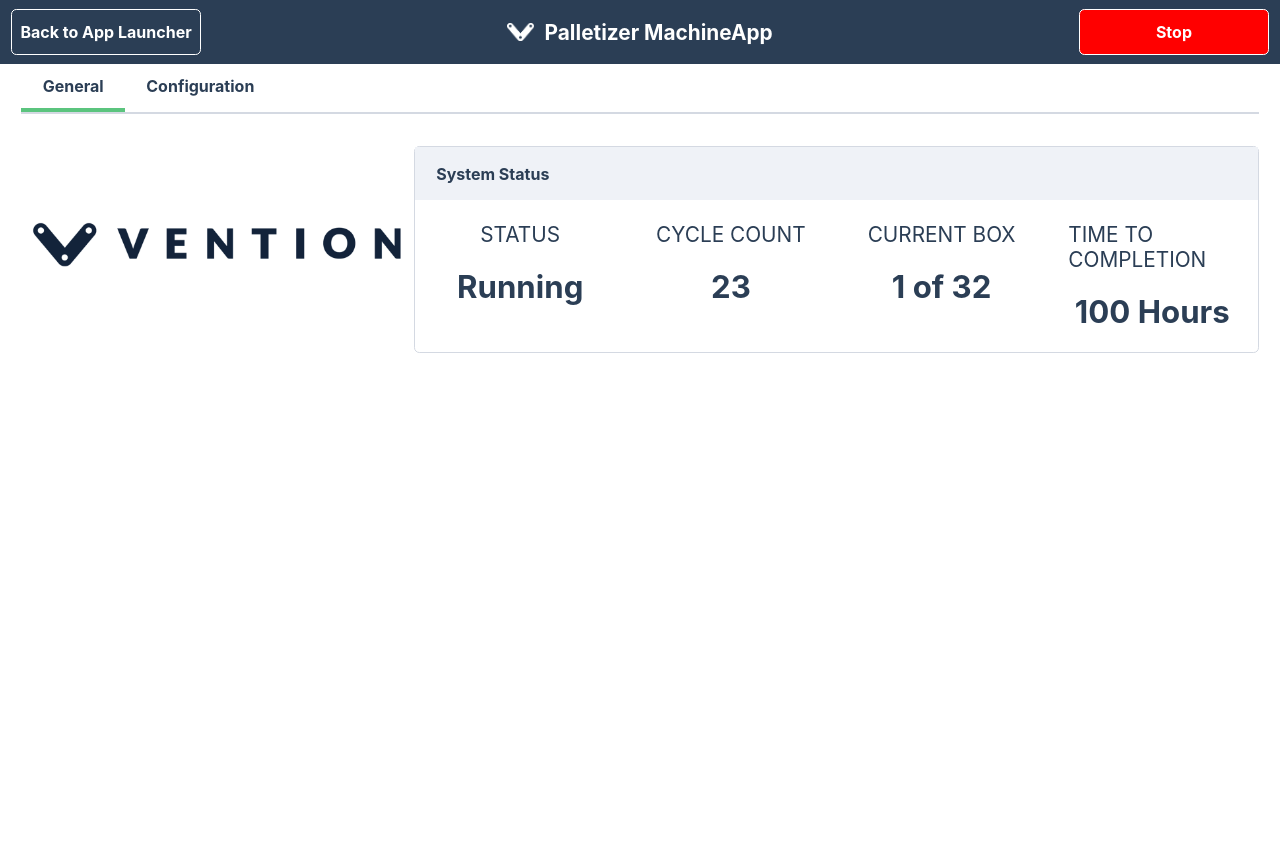
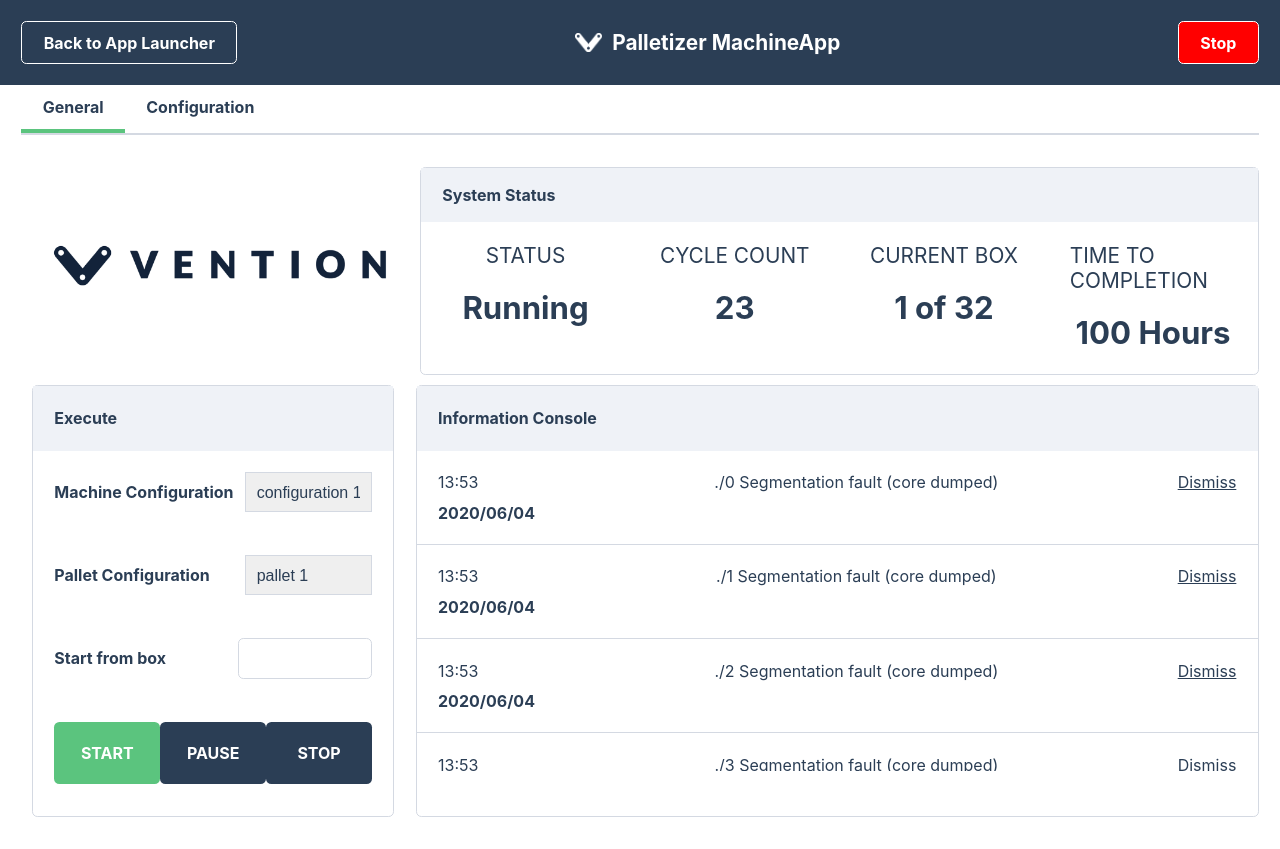
Before and after one commit to jayumorgan/InnovativeEnergy_old, a React (Create React App) app in the folder Palletizer/client/: page / in a window 1280 px wide. Before the commit the page ends 800 px from the top, so only its background shows below. Built offline with nearby package versions, Linux system fonts and the light colour scheme.

Commit message:
General + Config

```diff
--- a/Palletizer/client/src/parts/General.tsx
+++ b/Palletizer/client/src/parts/General.tsx
@@ -46,7 +46,9 @@
         let {status_items} = this.props;
         return (
             <div className="StatusContainer">
-                <img src={logo} alt="Vention Logo" />
+                <div className="StatusImageContainer">
+                    <img src={logo} alt="Vention Logo" />
+                </div>
                 <div className="Status">
                     <div className="StatusTitle" >
                         <span>
@@ -80,6 +82,208 @@
     return "100 Hours";
 }
 
+interface ErrorLogProps {
+    time: Date;
+    description: string;
+}
+
+function make_time_string(hours:number, minute:number) : string {
+    let hour_string = String(hours);
+    let minute_string = minute < 10 ? `0${minute}` : String(minute);
+    return hour_string + ":" + minute_string;
+}
+
+function make_date_string(day: number, month: number, year: number){
+    month += 1;
+    let day_string = day < 10 ? `0${day}` : String(day);
+    let month_string = month < 10 ? `0${month}` : String(month);
+    let year_string = String(year);
+    return year_string + "/" + month_string + "/" + day_string;
+}
+
+class ErrorLog extends Component<ErrorLogProps> {
+    render() {
+        let {time, description} = this.props;
+        let hours = time.getHours();
+        let minutes = time.getMinutes();
+        let day = time.getDate();
+        let month = time.getMonth();
+        let year = time.getFullYear();
+        let date_string =  make_date_string(day, month, year);
+        let time_string = make_time_string(hours, minutes);
+        return (
+            <div className="ErrorLog">
+                <div className="ErrorLogDate">
+                    <span>{time_string}</span>
+                <span id="DateString"> {date_string} </span>
+                </div>
+                <span>
+                {description}
+                </span>
+                <div className="ErrorDismiss">
+                    <span>
+                        {"Dismiss"}
+                    </span>
+                </div>
+            </div>
+        );
+    }
+}
+
+
+interface Temp {
+    date: Date;
+    description: string;
+}
+
+class Information extends Component {
+    render(){
+        let errors = [] as Temp[];
+        for (let i = 0; i < 15; i++){
+            let date = new Date();
+            let description = "./"+String(i)+" Segmentation fault (core dumped)";
+            let item = {"date": date, description: description};
+            errors.push(item);
+        }
+        return(
+            <div className="InformationContainer" >
+                <div className="StatusTitle">
+                    <span> {"Information Console"} </span>
+                </div>
+                <div className="ErrorLogContainer">
+                {errors.map((item, index)=>{
+                    return (<ErrorLog time={item.date} description={item.description} key={index} /> )
+                })}
+                </div>
+            </div>
+        );
+    }
+}
+
+interface SelectCellProps {
+    title: string;
+    options: string[];
+}
+
+class SelectCell extends Component<SelectCellProps> {
+
+    render() {
+        let {title, options} = this.props;
+        return(
+            <div className="SelectCell" >
+                <span> {title} </span>
+                <select>
+                {options.map((item, index)=>{
+                    return (<option value={item} key={index} > {item} </option>)
+                })}
+                </select>
+            </div>
+        );
+    }
+}
+
+interface InputCellProps {
+    title: string;
+}
+
+class InputCell extends Component<InputCellProps> {
+    render() {
+        let {title} = this.props;
+        return(
+            <div className="SelectCell" >
+                <span> {title} </span>
+                <input type="text" name={title} />
+            </div>
+        );
+    }
+}
+
+
+interface ControlButtonProps {
+    button_type: string;
+}
+
+class ControlButton extends Component<ControlButtonProps> {
+    render() {
+        let {button_type} = this.props;
+        button_type = button_type.toUpperCase();
+        let title : string;
+        let color: string;
+        switch(button_type){
+            case "START": {
+                color = " start";
+                title = "START";
+                break;
+            }
+            case "PAUSE": {
+                color = "";
+                title = "PAUSE";
+                break;
+            }
+            case "STOP":{
+                color = "";
+                title = "STOP"
+                break;
+            }
+            default:{
+                title = "STOP";
+                color = "";
+                break;
+            }
+        }
+
+        return (
+            <div className={"ControlButton" + color}>
+                <span>{title} </span>
+            </div>
+        );
+    }
+}
+
+
+class MachineControls extends Component {
+    render() {
+        let buttons = ["Start", "Pause", "Stop"];
+        return (
+            <div className="MachineControls" >
+                {buttons.map((name, index)=>{
+                    return (<ControlButton button_type={name} key={index} />)
+                })}
+                </div>
+        )
+    }
+}
+
+
+
+class Execute extends Component {
+    render() {
+        let select_options = {
+            "Machine Configuration": ["configuration 1", "configuration 2", "configuration 3"],
+            "Pallet Configuration": ["pallet 1", "pallet 2", "pallet 3"],
+        } as any;
+        let input_title = "Start from box";
+        return (
+            <div className="ExecuteContainer">
+                <div className="StatusTitle">
+                    <span> {"Execute"} </span>
+                </div>
+                {Object.keys(select_options).map((title, index)=>{
+                    let options = select_options[title];
+                    return (<SelectCell title={title} options={options} key={index}/> )
+                })}
+                <InputCell title={input_title} />
+                <MachineControls />
+            </div>
+        );
+    }
+}
+
+
+
+
+
+
 class General extends Component {
     render() {
         let items = [] as StatusItem[];
@@ -90,6 +294,10 @@
         return(
             <div className="GeneralContainer">
                 <StatusContainer status_items={items} />
+                <div className="BottomContainer" >
+                <Execute />
+                <Information />
+                </div>
             </div>
         );
     }
--- a/Palletizer/client/src/parts/css/Configuration.scss
+++ b/Palletizer/client/src/parts/css/Configuration.scss
@@ -114,6 +114,7 @@
     color:red;
     align-self: flex-end;
     margin-left: auto;
+    cursor: pointer;
 }
 
 
--- a/Palletizer/client/src/parts/css/General.scss
+++ b/Palletizer/client/src/parts/css/General.scss
@@ -17,8 +17,17 @@
     flex-direction: row;
 }
 
+
+.StatusImageContainer {
+    margin: $double-margin;
+    width: 40%;
+    padding: $margin;
+    display: flex;
+    justify-content: center;
+    align-items: center;
+}
 .StatusContainer img {
-    width: 30%;
+    width: 100%;
     height: auto;
     padding: $margin;
 }
@@ -37,7 +46,7 @@
 .StatusTitle {
     background-color: $light-blue;
     display: flex;
-    height: 14%;
+    height: 10%;
     min-height: 4vh;
     align-items: center;
     justify-content: flex-start;
@@ -78,3 +87,138 @@
     font-size: $large-font;
     padding-top: $double-margin;
 }
+
+
+
+.BottomContainer {
+    width: 100%;
+    height: 100%;
+    display: flex;
+    flex-direction: row;
+
+}
+.ExecuteContainer {
+    width: 30%;
+    margin: $margin;
+    border-radius: $border-radius;
+    border: $container-border;
+}
+.InformationContainer {
+    // width: 100%;
+    width: 70%;
+    margin-left: $margin;
+    margin-top: $margin;
+    margin-bottom: $margin;
+    // margin: $margin;
+    // margin-left: $double-margin;
+    // margin-top: $margin;
+    // margin-right: $margin;
+    // margin-bottom: $margin;
+    border-radius: $border-radius;
+    border: $container-border;
+}
+
+
+.SelectCell {
+    // width: 100%;
+    display: flex;
+    align-items: center;
+    justify-content: space-between;
+    padding-left: $double-margin;
+    padding-top: $double-margin;
+    padding-bottom: $double-margin;
+    padding-right: $double-margin;
+}
+.SelectCell span {
+    font-weight: $bold-font;
+}
+
+.SelectCell input {
+    border-radius: $border-radius;
+    color: $dark-blue;
+    border: $container-border;
+    font-size: 1em;
+    width: 35%;
+    padding:$margin;
+}
+
+
+.SelectCell select {
+    -webkit-appearance: none;
+    -moz-appearance: none;
+    appearance: none;
+    border-radius: $border;
+    border: $container-border;
+    color: $dark-blue;
+    font-size: 1em;
+    width: 40%;
+    padding: $margin;
+}
+
+
+.MachineControls {
+    // width: 100%;
+
+    margin-left: $double-margin;
+    margin-right: $double-margin;
+    margin-top: $double-margin;
+    margin-bottom: $double-margin;
+    padding-bottom: $double-margin;
+
+    display: flex;
+    flex-direction: row;
+    justify-content: space-between;
+    align-items: center;
+}
+
+.ControlButton {
+    border-radius: $border-radius;
+    display:flex;
+    flex-direction: column;
+    padding: $double-margin;
+    align-items: center;
+    justify-content: center;
+    background-color: $dark-blue;
+    color: white;
+    width: 20%;
+    font-weight: $bold-font;
+    cursor: pointer;
+}
+
+.ControlButton.start{
+    background-color: $green;
+}
+
+.ErrorLogContainer {
+    width: 100%;
+    overflow-y: auto;
+    max-height: 40vh;
+}
+
+.ErrorLog {
+    display: flex;
+    justify-content: space-between;
+    border-bottom: $container-border;
+    padding: $double-margin;
+
+}
+.ErrorLogDate {
+    display: flex;
+    flex-direction: column;
+    align-content: center;
+    justify-content: center;
+}
+.ErrorLogDate span {
+    text-align: left;
+    padding-bottom: $margin;
+}
+
+.ErrorLogDate #DateString {
+    font-weight: $bold-font;
+    padding-bottom: 0;
+}
+
+.ErrorDismiss {
+    text-decoration: underline;
+    cursor: pointer;
+}
--- a/Palletizer/client/src/parts/css/Header.scss
+++ b/Palletizer/client/src/parts/css/Header.scss
@@ -10,8 +10,10 @@
     justify-content: space-between;
     align-items: center;
     color:white;
-    padding-left: $margin;
-    padding-right: $margin;
+    padding-top:$margin;
+    padding-bottom: $margin;
+    padding-left: $double-margin;
+    padding-right: $double-margin;
     font-weight: $bold-font;
 }
 
@@ -33,8 +35,13 @@
 
 .StopButton {
     background-color: red;
-    width: 15%;
-    height: 70%;
+    // width: 15%;
+    // height: 70%;
+    // padding: $double-margin;
+    padding-left: $double-margin;
+    padding-right: $double-margin;
+    padding-top: $margin;
+    padding-bottom: $margin;
     display: flex;
     justify-content: center;
     align-items: center;
@@ -45,8 +52,10 @@
 
 
 .BackButton {
-    width: 15%;
-    height: 70%;
+    padding-left: $double-margin;
+    padding-right: $double-margin;
+    padding-top: $margin;
+    padding-bottom: $margin;
     display: flex;
     align-items: center;
     justify-content: center;
```
